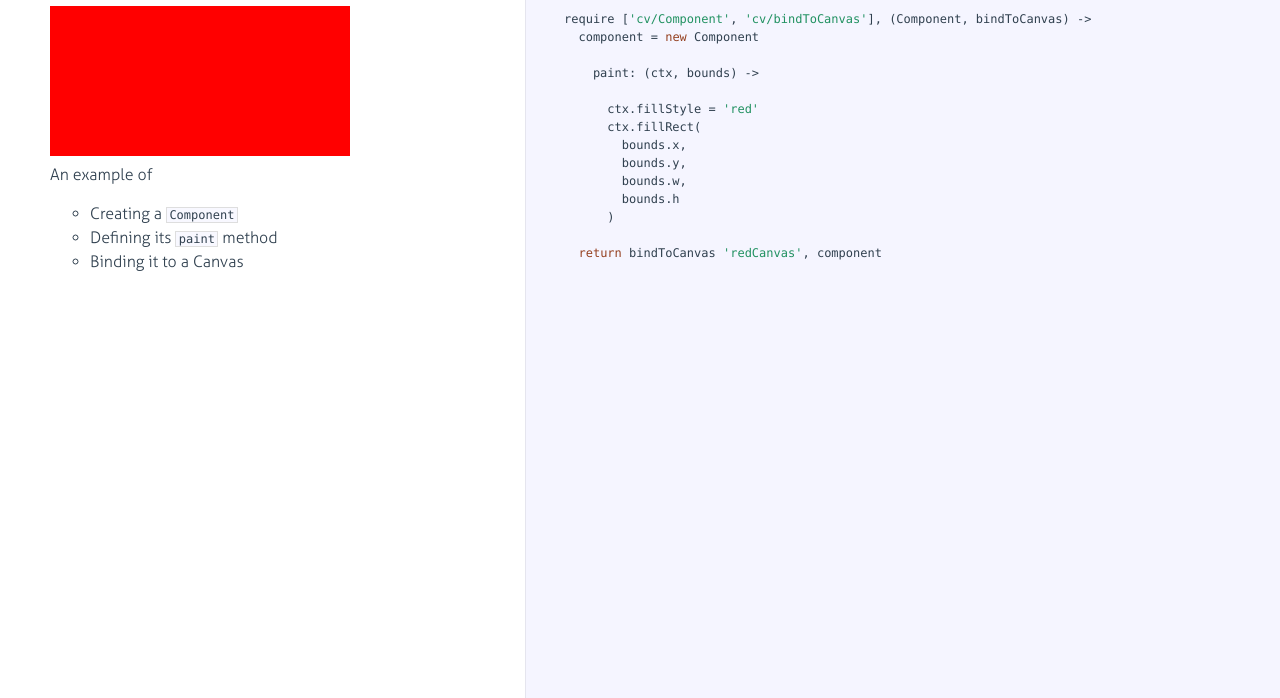
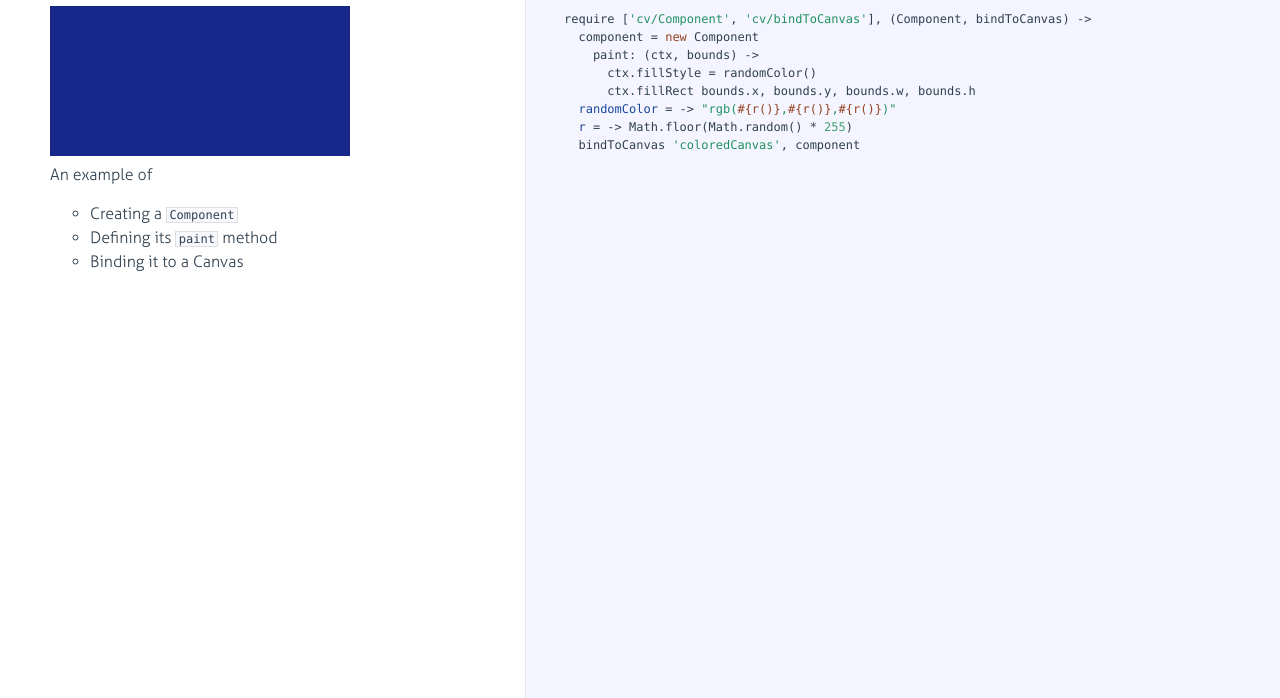
Before and after one commit to curran/canvas-vis, a plain HTML site: page docs/examples.html in a window 1280 px wide. Shown: the part 102-800 px from the top of the page. Drawn offline with Linux system fonts and the light colour scheme.

Commit message:
Updated examples

```diff
--- a/docs/examples.html
+++ b/docs/examples.html
@@ -2,7 +2,7 @@
 
 <html>
 <head>
-  <title>Red Canvas</title>
+  <title>Colored Canvas</title>
   <meta http-equiv="content-type" content="text/html; charset=UTF-8">
   <meta name="viewport" content="width=device-width, target-densitydpi=160dpi, initial-scale=1.0; maximum-scale=1.0; user-scalable=0;">
   <link rel="stylesheet" media="all" href="docco.css" />
@@ -42,7 +42,7 @@
               <div class="pilwrap for-h1">
                 <a class="pilcrow" href="#section-1">&#182;</a>
               </div>
-              <h1>Red Canvas</h1>
+              <h1>Colored Canvas</h1>
 
             </div>
 
@@ -55,7 +55,7 @@
               <div class="pilwrap ">
                 <a class="pilcrow" href="#section-2">&#182;</a>
               </div>
-              <canvas id="redCanvas"></canvas>
+              <canvas id="coloredCanvas"></canvas>
 
 <p>An example of</p>
 <ul>
@@ -68,18 +68,12 @@
 
             <div class="content"><div class='highlight'><pre>require [<span class="string">'cv/Component'</span>, <span class="string">'cv/bindToCanvas'</span>], (Component, bindToCanvas) -&gt;
   component = <span class="keyword">new</span> Component
-
     paint: (ctx, bounds) -&gt;
-
-      ctx.fillStyle = <span class="string">'red'</span>
-      ctx.fillRect(
-        bounds.x,
-        bounds.y,
-        bounds.w,
-        bounds.h
-      )
-
-  <span class="keyword">return</span> bindToCanvas <span class="string">'redCanvas'</span>, component</pre></div></div>
+      ctx.fillStyle = randomColor()
+      ctx.fillRect bounds.x, bounds.y, bounds.w, bounds.h
+  <span class="function"><span class="title">randomColor</span></span> = -&gt; <span class="string">"rgb(<span class="subst">#{r()}</span>,<span class="subst">#{r()}</span>,<span class="subst">#{r()}</span>)"</span>
+  <span class="function"><span class="title">r</span></span> = -&gt; Math.floor(Math.random() * <span class="number">255</span>)
+  bindToCanvas <span class="string">'coloredCanvas'</span>, component</pre></div></div>
 
         </li>
 
--- a/examples.coffee
+++ b/examples.coffee
@@ -1,6 +1,6 @@
-# Red Canvas
-# ==========
-# <canvas id="redCanvas"></canvas>
+# Colored Canvas
+# ==============
+# <canvas id="coloredCanvas"></canvas>
 #
 # An example of
 #
@@ -9,18 +9,12 @@
 #   * Binding it to a Canvas
 require ['cv/Component', 'cv/bindToCanvas'], (Component, bindToCanvas) ->
   component = new Component
-
     paint: (ctx, bounds) ->
-
-      ctx.fillStyle = 'red'
-      ctx.fillRect(
-        bounds.x,
-        bounds.y,
-        bounds.w,
-        bounds.h
-      )
-
-  return bindToCanvas 'redCanvas', component
+      ctx.fillStyle = randomColor()
+      ctx.fillRect bounds.x, bounds.y, bounds.w, bounds.h
+  randomColor = -> "rgb(#{r()},#{r()},#{r()})"
+  r = -> Math.floor(Math.random() * 255)
+  bindToCanvas 'coloredCanvas', component
 
 #  <script src="../lib/underscore.js"></script>
 #  <script src="../lib/backbone.js"></script>
```
Also changed, not shown: docs/canvas-vis.html (+5 -4 lines).
